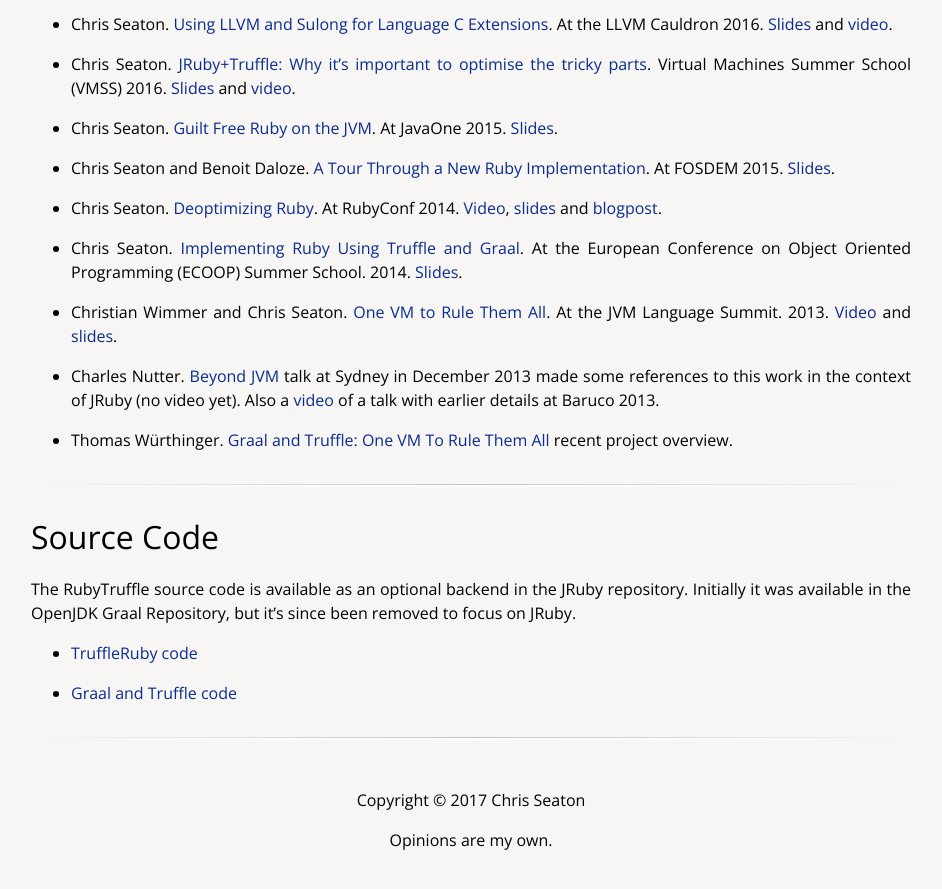
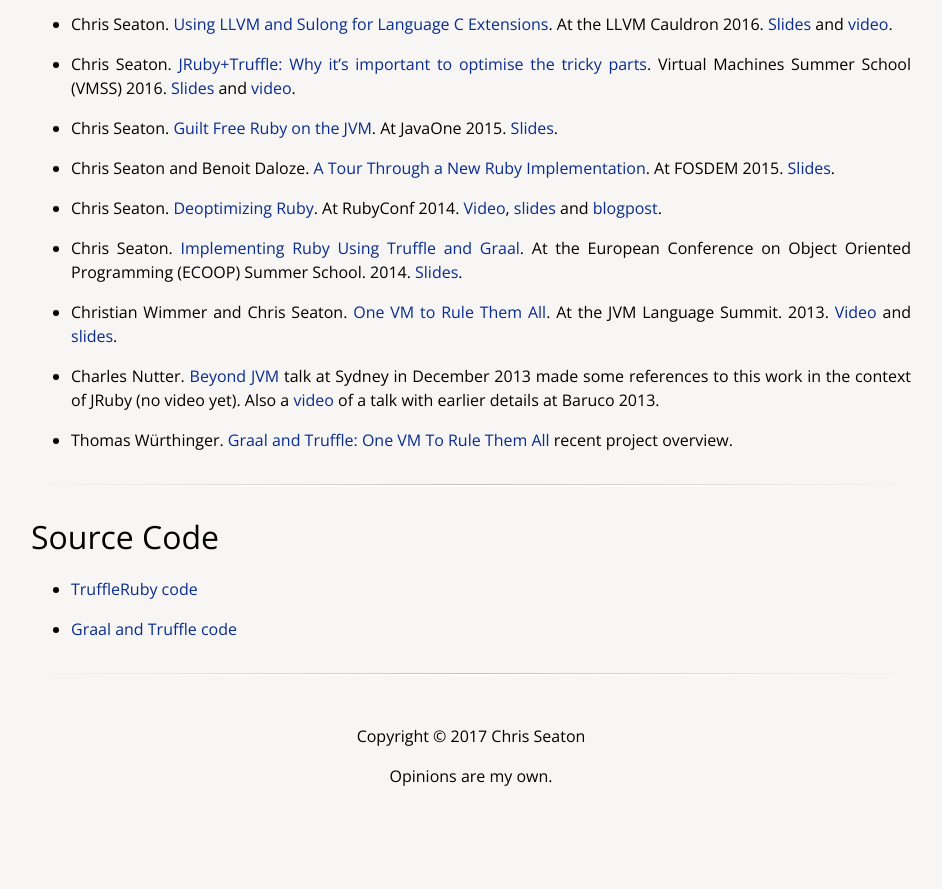
Before and after one commit to chrisseaton/chrisseaton.github.io, a Jekyll site: the page built from rubytruffle/index.md, in a window 1280 px wide and 900 px high, scrolled down 2341 px. Shown: the top 889 px of the window, without its empty margins (169-1111 px from the left). Built offline with Jekyll 4.4.1, drawn with Linux system fonts in a browser that asks for light colours; nearby versions of some CDN libraries; after the commit the page ends 3177 px from its top, so only the background shows below that.

Commit message:
Fix description of where the TruffleRuby source code is.

```diff
--- a/rubytruffle/index.md
+++ b/rubytruffle/index.md
@@ -134,10 +134,6 @@
 
 # Source Code
 
-The RubyTruffle source code is available as an optional backend in the JRuby
-repository. Initially it was available in the OpenJDK Graal Repository, but it's
-since been removed to focus on JRuby.
-
 *   [TruffleRuby code](https://github.com/graalvm/truffleruby)
 
 *   [Graal and Truffle code](https://github.com/graalvm)
```
